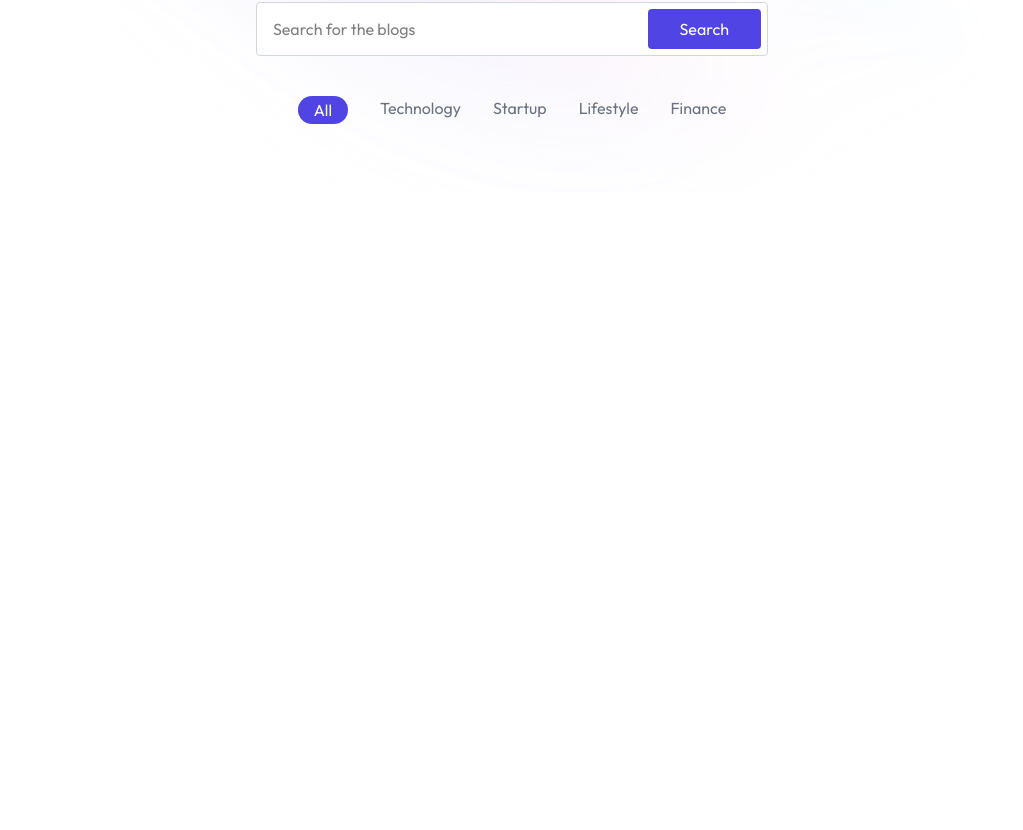
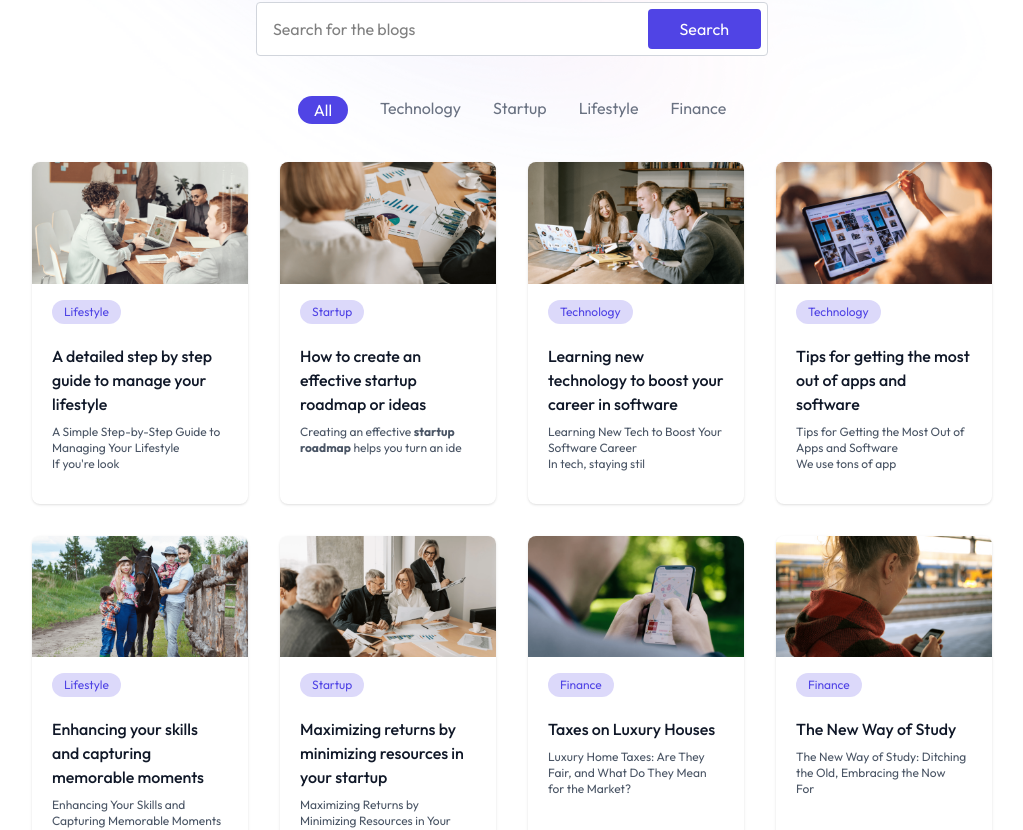
Before and after one commit to Yasindu-Navo/NeuroVlog-FE, a React (Vite) app: page / in a window 1280 px wide. Shown: the part 477-1307 px from the top of the page, without its empty margins (128-1151 px from the left). Before the commit the page ends 800 px from the top, so only its background shows below. Built offline with nearby package versions, Linux system fonts and the light colour scheme.

Commit message:
create the blogList in the homePage

```diff
--- a/src/App.jsx
+++ b/src/App.jsx
@@ -8,7 +8,7 @@ const App = () => {
     <div>
       <Routes>
         <Route path='/' element={<HomePage/>} />
-        <Route path='/blog' element={<BlogPage/>} />
+        <Route path='/blog/:id' element={<BlogPage/>} />
       </Routes>
     </div>
   )
--- a/src/components/BlogCard.jsx
+++ b/src/components/BlogCard.jsx
@@ -4,7 +4,7 @@ import { useNavigate } from 'react-router-dom';
 
 function BlogCard({ blog }) {
 
-    const [_id, title, description, category, image] = blog;
+    const { _id, title, description, category, image } = blog;
     const navigate = useNavigate();
 
   return (
@@ -17,7 +17,7 @@ function BlogCard({ blog }) {
 
           <div className='p-5'>
               <h5 className='mb-2 font-medium text-gray-900'>{title}</h5>
-              <p className='mb-3 text-xs text-gray-600 '>{description.slice(0, 80)}</p>
+              <p className='mb-3 text-xs text-gray-600 ' dangerouslySetInnerHTML={{"__html":description.slice(0,80)}}></p>
 
           </div>
     </div>
--- a/src/components/BlogList.jsx
+++ b/src/components/BlogList.jsx
@@ -1,6 +1,7 @@
 import React, { useState } from "react";
-import { blogCategories } from "../assets/assets";
+import { blog_data, blogCategories } from "../assets/assets";
 import { motion } from "motion/react";
+import BlogCard from "./BlogCard";
 
 function BlogList() {
   const [menu, setMenu] = useState("All");
@@ -30,8 +31,9 @@ function BlogList() {
           </div>
 
           {/* blogCardList */}
-          <div>
-
+          <div className="grid grid-cols-1 sm:grid-cols-2 md:grid-cols-3 xl:grid-cols-4 gap-8 mb-24 mx-8 sm:mx-16 xl:mx-40">
+              {blog_data.filter((blog) => menu === "All" ? true : blog.category === menu)
+                  .map((blog)=><BlogCard key={blog._id} blog={blog} />)}
           </div>
     </div>
   );
```
